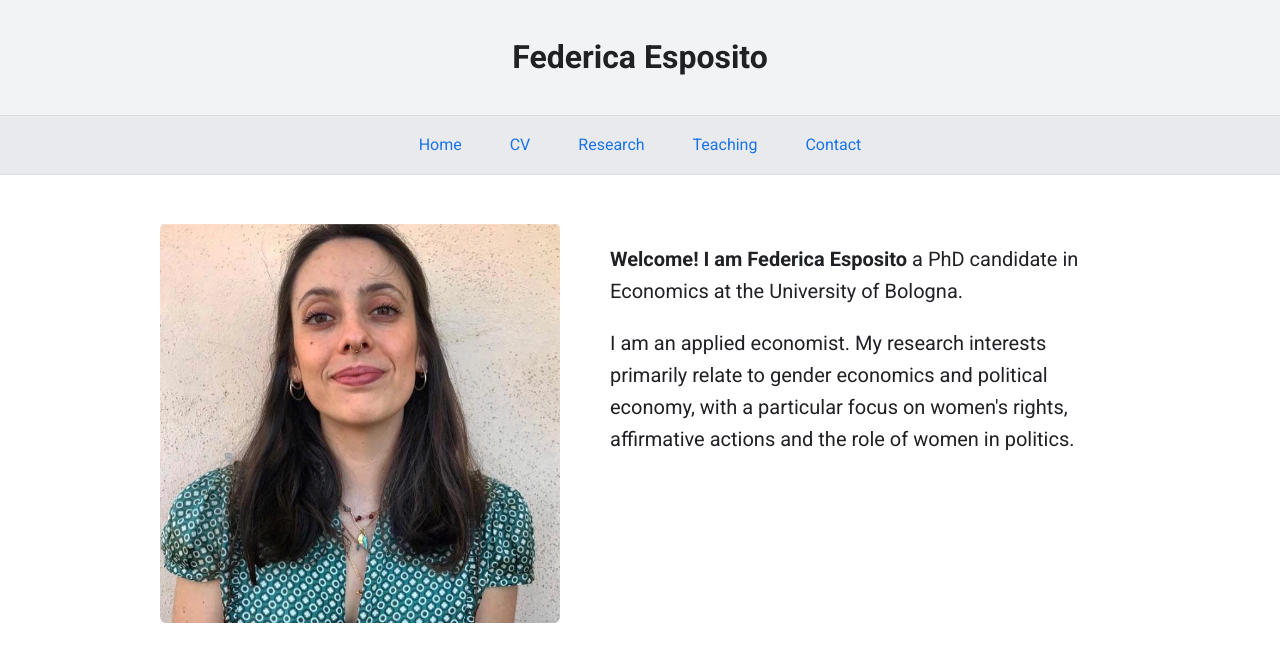
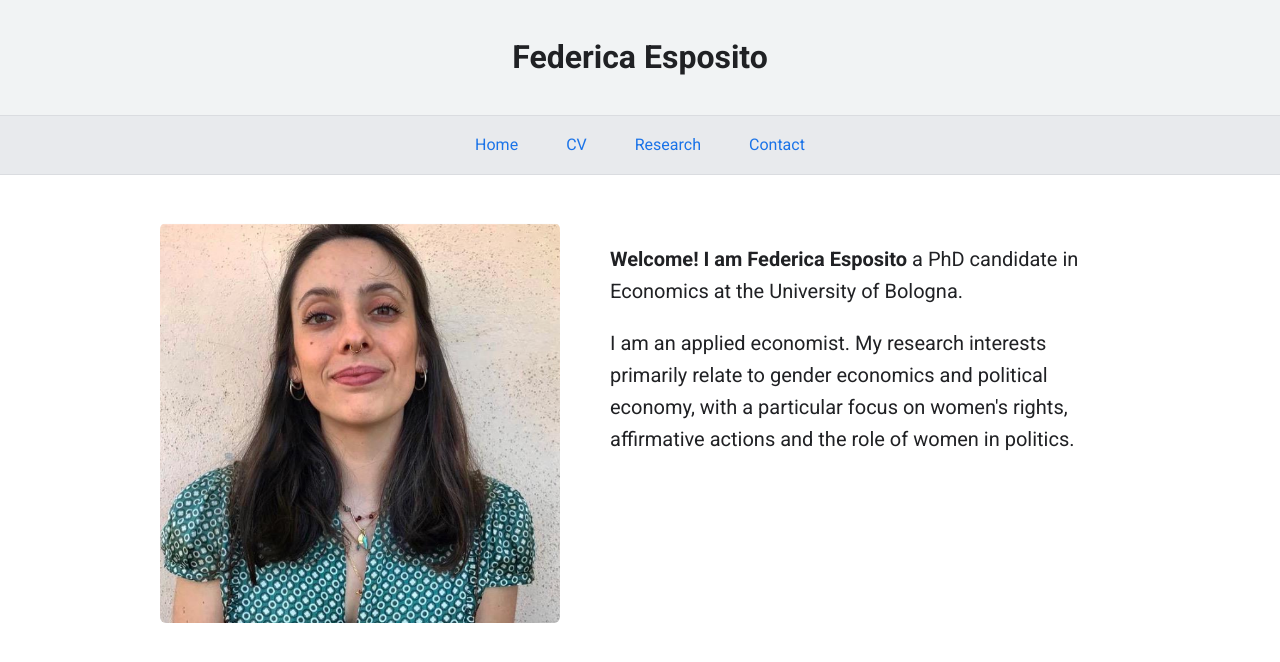
Before and after one commit to FedericaEsposito754/federica-esposito-econ, a plain HTML site: page index.html in a window 1280 px wide. Drawn offline with Linux system fonts and the light colour scheme.

Commit message:
Update index.html

```diff
--- a/index.html
+++ b/index.html
@@ -15,7 +15,6 @@
             <a href="index.html">Home</a>
             <a href="cv.html">CV</a>
             <a href="research.html">Research</a>
-            <a href="teaching.html">Teaching</a>
             <a href="contact.html">Contact</a>
         </nav>
         <main style="display: flex; align-items: flex-start; font-size: 1.25rem;">
```
